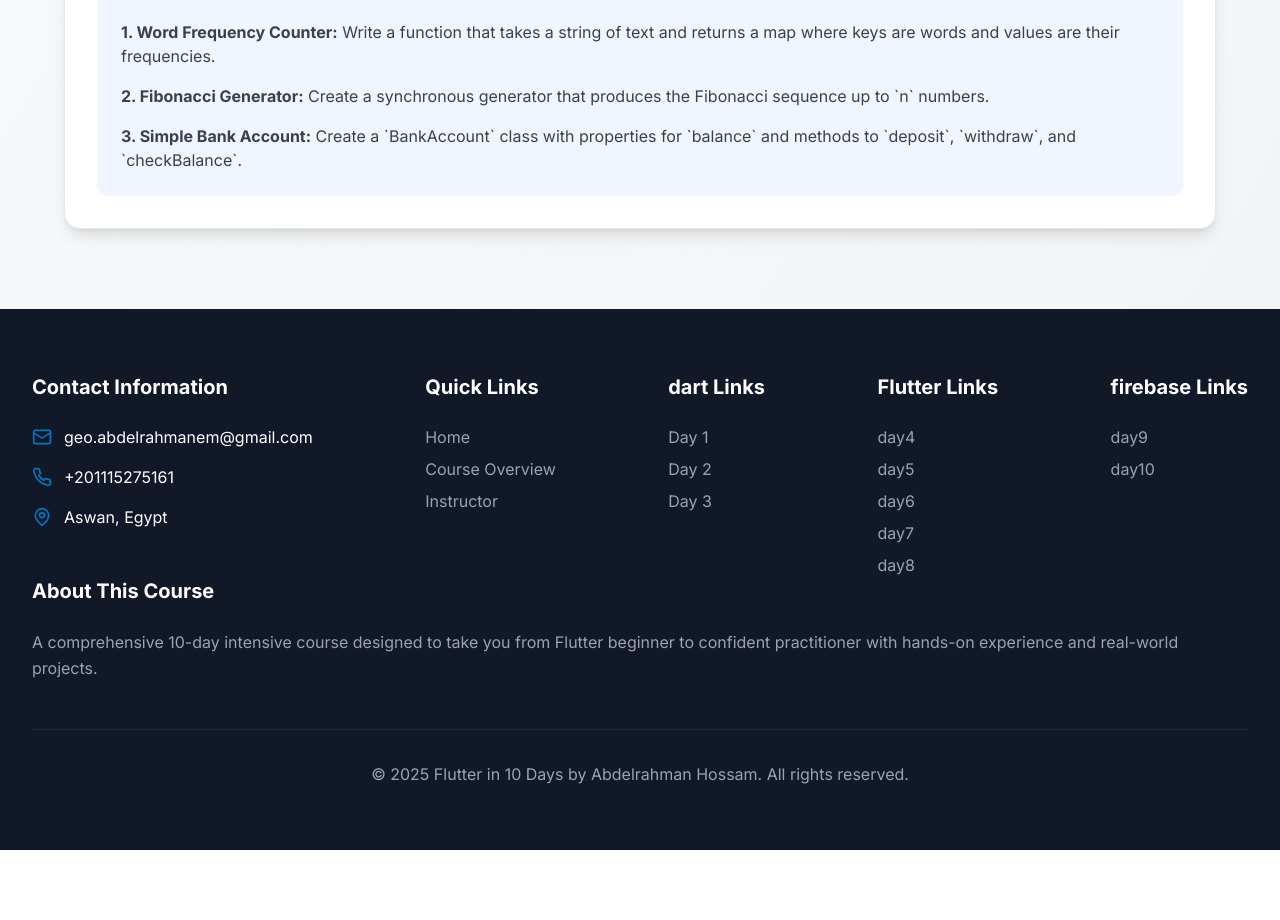
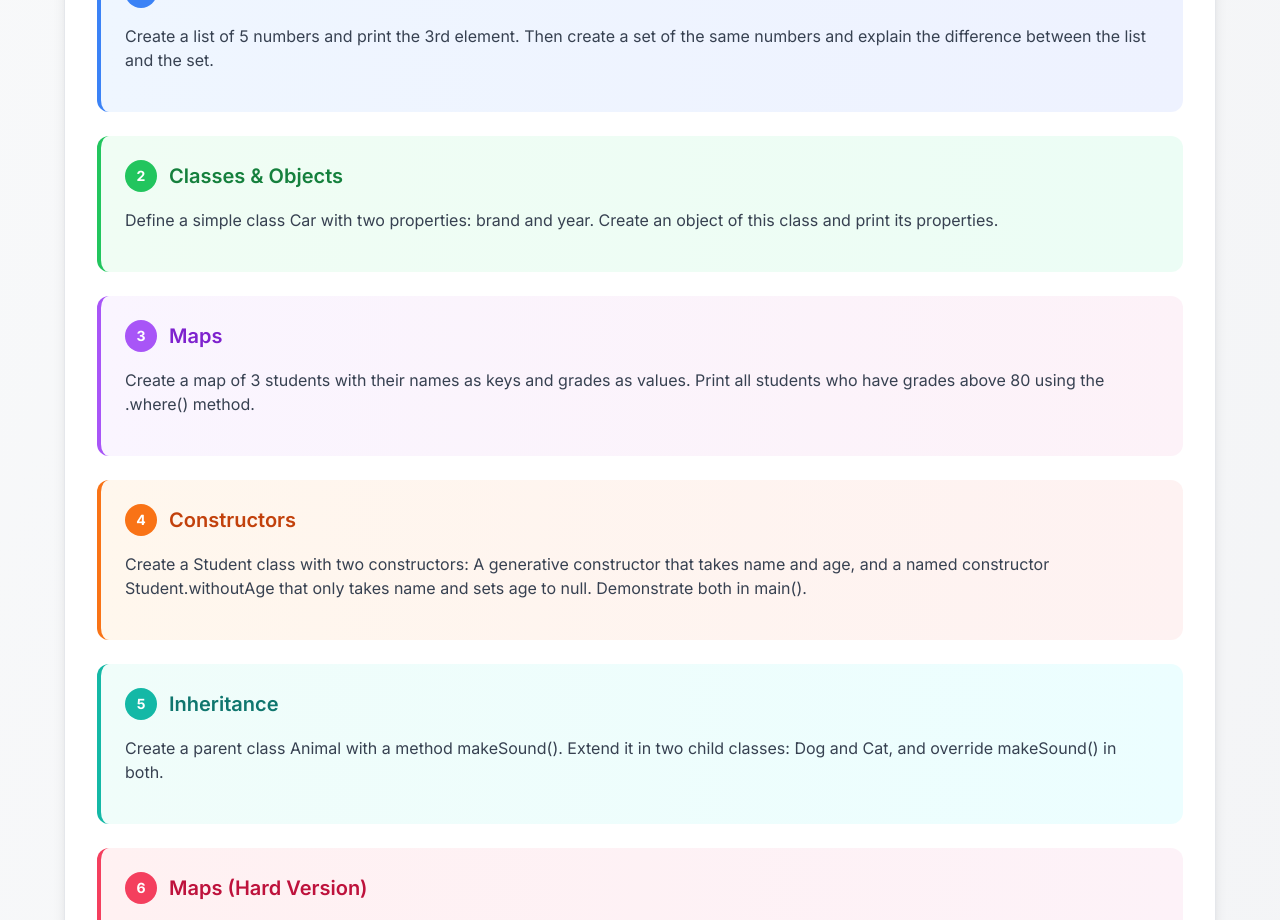
Before and after one commit to AbdelrahmanH161/flutter_course, a React (Vite) app: page /day2 in a window 1280 px wide. Shown: the part 1880-2800 px from the top of the page. Before the commit the page ends 2730 px from the top, so only its background shows below. Built offline with nearby package versions, Linux system fonts and the light colour scheme.

Commit message:
Refactor Day 2 content; improve code formatting, enhance session details, and add new lab exercises on collections and OOP concepts

```diff
--- a/src/pages/day2.tsx
+++ b/src/pages/day2.tsx
@@ -11,9 +11,7 @@ import {
 
 import { tomorrow } from 'react-syntax-highlighter/dist/esm/styles/hljs';
 
-const SyntaxHighlighter = lazy(
-  () => import('react-syntax-highlighter')
-);
+const SyntaxHighlighter = lazy(() => import('react-syntax-highlighter'));
 
 const Loading = () => <div>Loading...</div>;
 
@@ -25,7 +23,7 @@ const sessions = [
 		icon: <Database className='w-6 h-6' />,
 		content: {
 			description:
-        "Collections are objects that can hold multiple values. Dart ships with a core collections API, which includes classes for lists, sets, and maps. For more details, check out the official documentation on [Collections](https://dart.dev/language/collections) and the [dart:core library](https://dart.dev/libraries/dart-core#collections).",
+				'Collections are objects that can hold multiple values. Dart ships with a core collections API, which includes classes for lists, sets, and maps. For more details, check out the official documentation on [Collections](https://dart.dev/language/collections) and the [dart:core library](https://dart.dev/libraries/dart-core#collections).',
 			topics: [
 				'Lists: Ordered collections, accessible by index.',
 				'Sets: Unordered collections of unique items.',
@@ -64,7 +62,7 @@ assert(fruits.isEmpty);`,
 
 // Sort a list.
 fruits.sort((a, b) => a.compareTo(b));
-assert(fruits[0] == 'apples');`
+assert(fruits[0] == 'apples');`,
 				},
 				set: {
 					title: 'Sets: Unordered & Unique',
@@ -104,7 +102,7 @@ assert(hawaiianBeaches.containsKey('Oahu'));
 // Use putIfAbsent() to add a key-value pair if the key isn't already there.
 var teamAssignments = <String, String>{};
 teamAssignments.putIfAbsent('Catcher', () => 'John');
-assert(teamAssignments['Catcher'] != null);`
+assert(teamAssignments['Catcher'] != null);`,
 				},
 				commonMethods: {
 					title: 'Common Collection Methods',
@@ -123,8 +121,8 @@ var decaffeinatedTeas = teas.where((tea) => tea == 'chamomile');
 assert(teas.any((tea) => tea == 'chamomile'));
 
 // Use every() to check if all items satisfy a condition.
-assert(!teas.every((tea) => tea == 'chamomile'));`
-        }
+assert(!teas.every((tea) => tea == 'chamomile'));`,
+				},
 			},
 		},
 	},
@@ -242,8 +240,8 @@ void main() {
 // in the superclass.
 class MySimpleClass {}
 
-var myObject = MySimpleClass(); // Uses the default constructor.`
-        }
+var myObject = MySimpleClass(); // Uses the default constructor.`,
+				},
 			},
 		},
 	},
@@ -282,8 +280,8 @@ const Day2 = () => {
 								</h2>
 								<p className='text-xl text-gray-600 dark:text-gray-300 mb-12 max-w-3xl mx-auto leading-relaxed'>
 									Today we'll dive deeper into Dart, exploring collections,
-                  advanced function concepts, and the basics of
-                  Object-Oriented Programming.
+									advanced function concepts, and the basics of Object-Oriented
+									Programming.
 								</p>
 
 								<motion.button
@@ -380,9 +378,11 @@ const Day2 = () => {
 											transition={{ duration: 0.3 }}
 											className='overflow-hidden'>
 											<div className='px-6 pb-6 space-y-6'>
-                        <p className='text-gray-600 dark:text-gray-300 leading-relaxed'
-                          dangerouslySetInnerHTML={{ __html: session.content.description }}>
-                        </p>
+												<p
+													className='text-gray-600 dark:text-gray-300 leading-relaxed'
+													dangerouslySetInnerHTML={{
+														__html: session.content.description,
+													}}></p>
 
 												<div>
 													<h5 className='text-lg font-semibold text-gray-900 dark:text-white mb-3'>
@@ -402,9 +402,8 @@ const Day2 = () => {
 
 												{session.content.detailedTopics && (
 													<div className='space-y-4 mt-6'>
-                            {Object.values(
-                              session.content.detailedTopics
-                            ).map((topic: any, index) => (
+														{Object.values(session.content.detailedTopics).map(
+															(topic: any, index) => (
 																<div
 																	key={index}
 																	className='bg-gray-50 dark:bg-gray-700 rounded-xl p-4'>
@@ -424,7 +423,8 @@ const Day2 = () => {
 																		</SyntaxHighlighter>
 																	</Suspense>
 																</div>
-                            ))}
+															)
+														)}
 													</div>
 												)}
 											</div>
@@ -451,25 +451,29 @@ const Day2 = () => {
 											<li className='flex items-start gap-3 text-gray-600 dark:text-gray-300'>
 												<CheckCircle className='w-5 h-5 text-[#0055A4] mt-0.5 flex-shrink-0' />
 												<span>
-                          Mastered the use of Lists, Maps, and Sets for data collection.
+													Mastered the use of Lists, Maps, and Sets for data
+													collection.
 												</span>
 											</li>
 											<li className='flex items-start gap-3 text-gray-600 dark:text-gray-300'>
 												<CheckCircle className='w-5 h-5 text-[#0055A4] mt-0.5 flex-shrink-0' />
 												<span>
-                          Understood closures and how functions capture their scope.
+													Understood closures and how functions capture their
+													scope.
 												</span>
 											</li>
 											<li className='flex items-start gap-3 text-gray-600 dark:text-gray-300'>
 												<CheckCircle className='w-5 h-5 text-[#0055A4] mt-0.5 flex-shrink-0' />
 												<span>
-                          Learned to create lazy sequences with generator functions.
+													Learned to create lazy sequences with generator
+													functions.
 												</span>
 											</li>
 											<li className='flex items-start gap-3 text-gray-600 dark:text-gray-300'>
 												<CheckCircle className='w-5 h-5 text-[#0055A4] mt-0.5 flex-shrink-0' />
 												<span>
-                          Grasped the basics of OOP with classes, objects, and constructors.
+													Grasped the basics of OOP with classes, objects, and
+													constructors.
 												</span>
 											</li>
 										</ul>
@@ -479,7 +483,9 @@ const Day2 = () => {
 											What's Next
 										</h4>
 										<p className='text-gray-600 dark:text-gray-300 mb-6'>
-                      In Day 3, we'll explore advanced OOP concepts like inheritance, mixins, and interfaces, and dive into error handling and asynchronous programming in Dart.
+											In Day 3, we'll explore advanced OOP concepts like
+											inheritance, mixins, and interfaces, and dive into error
+											handling and asynchronous programming in Dart.
 										</p>
 										<button className='inline-flex items-center gap-2 bg-blue-600 hover:bg-blue-700 text-white px-6 py-3 rounded-lg font-semibold transition-colors'>
 											Next: Day 3
@@ -499,22 +505,176 @@ const Day2 = () => {
 									Lab Exercises
 								</h3>
 
-                <div className='bg-blue-50 dark:bg-blue-900/20 rounded-xl p-6'>
+								{/* Exercise 1: Lists & Sets */}
+								<div className='bg-gradient-to-r from-blue-50 to-indigo-50 dark:from-blue-900/20 dark:to-indigo-900/20 rounded-xl p-6 mb-6 border-l-4 border-blue-500'>
+									<div className='flex items-center gap-3 mb-4'>
+										<div className='w-8 h-8 bg-blue-500 rounded-full flex items-center justify-center text-white font-bold text-sm'>
+											1
+										</div>
+										<h5 className='text-xl font-semibold text-blue-700 dark:text-blue-300'>
+											Lists & Sets
+										</h5>
+									</div>
+									<p className='text-gray-700 dark:text-gray-300 mb-4'>
+										Create a list of 5 numbers and print the 3rd element. Then
+										create a set of the same numbers and explain the difference
+										between the list and the set.
+									</p>
+								</div>
 
-                  <h5 className='text-lg font-semibold text-blue-600 dark:text-blue-400 mb-4'>
-                    Practice Problems
+								{/* Exercise 2: Classes & Objects */}
+								<div className='bg-gradient-to-r from-green-50 to-emerald-50 dark:from-green-900/20 dark:to-emerald-900/20 rounded-xl p-6 mb-6 border-l-4 border-green-500'>
+									<div className='flex items-center gap-3 mb-4'>
+										<div className='w-8 h-8 bg-green-500 rounded-full flex items-center justify-center text-white font-bold text-sm'>
+											2
+										</div>
+										<h5 className='text-xl font-semibold text-green-700 dark:text-green-300'>
+											Classes & Objects
 										</h5>
-                  <ol className='space-y-4'>
-                    <li className='text-gray-700 dark:text-gray-300'>
-                      <strong>1. Word Frequency Counter:</strong> Write a function that takes a string of text and returns a map where keys are words and values are their frequencies.
-                    </li>
-                    <li className='text-gray-700 dark:text-gray-300'>
-                      <strong>2. Fibonacci Generator:</strong> Create a synchronous generator that produces the Fibonacci sequence up to `n` numbers.
-                    </li>
-                    <li className='text-gray-700 dark:text-gray-300'>
-                      <strong>3. Simple Bank Account:</strong> Create a `BankAccount` class with properties for `balance` and methods to `deposit`, `withdraw`, and `checkBalance`.
-                    </li>
-                  </ol>
+									</div>
+									<p className='text-gray-700 dark:text-gray-300 mb-4'>
+										Define a simple class Car with two properties: brand and
+										year. Create an object of this class and print its
+										properties.
+									</p>
+								</div>
+
+								{/* Exercise 3: Maps */}
+								<div className='bg-gradient-to-r from-purple-50 to-pink-50 dark:from-purple-900/20 dark:to-pink-900/20 rounded-xl p-6 mb-6 border-l-4 border-purple-500'>
+									<div className='flex items-center gap-3 mb-4'>
+										<div className='w-8 h-8 bg-purple-500 rounded-full flex items-center justify-center text-white font-bold text-sm'>
+											3
+										</div>
+										<h5 className='text-xl font-semibold text-purple-700 dark:text-purple-300'>
+											Maps
+										</h5>
+									</div>
+									<p className='text-gray-700 dark:text-gray-300 mb-4'>
+										Create a map of 3 students with their names as keys and
+										grades as values. Print all students who have grades above
+										80 using the .where() method.
+									</p>
+								</div>
+
+								{/* Exercise 4: Constructors */}
+								<div className='bg-gradient-to-r from-orange-50 to-red-50 dark:from-orange-900/20 dark:to-red-900/20 rounded-xl p-6 mb-6 border-l-4 border-orange-500'>
+									<div className='flex items-center gap-3 mb-4'>
+										<div className='w-8 h-8 bg-orange-500 rounded-full flex items-center justify-center text-white font-bold text-sm'>
+											4
+										</div>
+										<h5 className='text-xl font-semibold text-orange-700 dark:text-orange-300'>
+											Constructors
+										</h5>
+									</div>
+									<p className='text-gray-700 dark:text-gray-300 mb-4'>
+										Create a Student class with two constructors: A generative
+										constructor that takes name and age, and a named constructor
+										Student.withoutAge that only takes name and sets age to
+										null. Demonstrate both in main().
+									</p>
+								</div>
+
+								{/* Exercise 5: Inheritance */}
+								<div className='bg-gradient-to-r from-teal-50 to-cyan-50 dark:from-teal-900/20 dark:to-cyan-900/20 rounded-xl p-6 mb-6 border-l-4 border-teal-500'>
+									<div className='flex items-center gap-3 mb-4'>
+										<div className='w-8 h-8 bg-teal-500 rounded-full flex items-center justify-center text-white font-bold text-sm'>
+											5
+										</div>
+										<h5 className='text-xl font-semibold text-teal-700 dark:text-teal-300'>
+											Inheritance
+										</h5>
+									</div>
+									<p className='text-gray-700 dark:text-gray-300 mb-4'>
+										Create a parent class Animal with a method makeSound().
+										Extend it in two child classes: Dog and Cat, and override
+										makeSound() in both.
+									</p>
+								</div>
+
+								{/* Exercise 6: Maps (Hard Version) */}
+								<div className='bg-gradient-to-r from-rose-50 to-pink-50 dark:from-rose-900/20 dark:to-pink-900/20 rounded-xl p-6 mb-6 border-l-4 border-rose-500'>
+									<div className='flex items-center gap-3 mb-4'>
+										<div className='w-8 h-8 bg-rose-500 rounded-full flex items-center justify-center text-white font-bold text-sm'>
+											6
+										</div>
+										<h5 className='text-xl font-semibold text-rose-700 dark:text-rose-300'>
+											Maps (Hard Version)
+										</h5>
+									</div>
+									<p className='text-gray-700 dark:text-gray-300 mb-4'>
+										Create a map of students with their names as keys and
+										another map as value (containing "math", "science", and
+										"english" grades). Use .forEach to print each student's
+										grades, .map to create average grades, and .where to find
+										students above 85 average.
+									</p>
+								</div>
+
+								{/* Exercise 7: Encapsulation & Getters/Setters */}
+								<div className='bg-gradient-to-r from-violet-50 to-indigo-50 dark:from-violet-900/20 dark:to-indigo-900/20 rounded-xl p-6 mb-6 border-l-4 border-violet-500'>
+									<div className='flex items-center gap-3 mb-4'>
+										<div className='w-8 h-8 bg-violet-500 rounded-full flex items-center justify-center text-white font-bold text-sm'>
+											7
+										</div>
+										<h5 className='text-xl font-semibold text-violet-700 dark:text-violet-300'>
+											Encapsulation & Getters/Setters
+										</h5>
+									</div>
+									<p className='text-gray-700 dark:text-gray-300 mb-4'>
+										Create a BankAccount class with a private _balance property.
+										Provide a getter to check balance and a setter that prevents
+										depositing a negative amount. Show how encapsulation is
+										achieved.
+									</p>
+								</div>
+
+								{/* Exercise 8: Abstract & Static */}
+								<div className='bg-gradient-to-r from-sky-50 to-blue-50 dark:from-sky-900/20 dark:to-blue-900/20 rounded-xl p-6 mb-6 border-l-4 border-sky-500'>
+									<div className='flex items-center gap-3 mb-4'>
+										<div className='w-8 h-8 bg-sky-500 rounded-full flex items-center justify-center text-white font-bold text-sm'>
+											8
+										</div>
+										<h5 className='text-xl font-semibold text-sky-700 dark:text-sky-300'>
+											Abstract & Static
+										</h5>
+									</div>
+									<p className='text-gray-700 dark:text-gray-300 mb-4'>
+										Create an abstract class Shape with an abstract method
+										area(). Implement two classes: Circle and Rectangle. Use
+										@override to calculate area in each class. Add a static
+										method Shape.info() that prints "All shapes have an area."
+									</p>
+								</div>
+
+								{/* Challenge Section */}
+								<div className='bg-gradient-to-r from-amber-50 to-yellow-50 dark:from-amber-900/20 dark:to-yellow-900/20 rounded-xl p-6 border-l-4 border-amber-500'>
+									<div className='flex items-center gap-3 mb-4'>
+										<div className='w-10 h-10 bg-amber-500 rounded-full flex items-center justify-center text-white font-bold text-lg'>
+											🏆
+										</div>
+										<h5 className='text-xl font-semibold text-amber-700 dark:text-amber-300'>
+											Bonus Challenge
+										</h5>
+									</div>
+									<p className='text-gray-700 dark:text-gray-300 mb-4'>
+										Try to solve all exercises and test them with different
+										inputs. Challenge yourself to write clean, readable code and
+										experiment with the concepts!
+									</p>
+									<div className='flex flex-wrap gap-2'>
+										<span className='px-3 py-1 bg-amber-100 dark:bg-amber-800 text-amber-800 dark:text-amber-200 rounded-full text-sm font-medium'>
+											Collections
+										</span>
+										<span className='px-3 py-1 bg-amber-100 dark:bg-amber-800 text-amber-800 dark:text-amber-200 rounded-full text-sm font-medium'>
+											OOP
+										</span>
+										<span className='px-3 py-1 bg-amber-100 dark:bg-amber-800 text-amber-800 dark:text-amber-200 rounded-full text-sm font-medium'>
+											Inheritance
+										</span>
+										<span className='px-3 py-1 bg-amber-100 dark:bg-amber-800 text-amber-800 dark:text-amber-200 rounded-full text-sm font-medium'>
+											Encapsulation
+										</span>
+									</div>
 								</div>
 							</motion.div>
 						</div>
```
Lines whose indentation alone changed are shown as unchanged.
